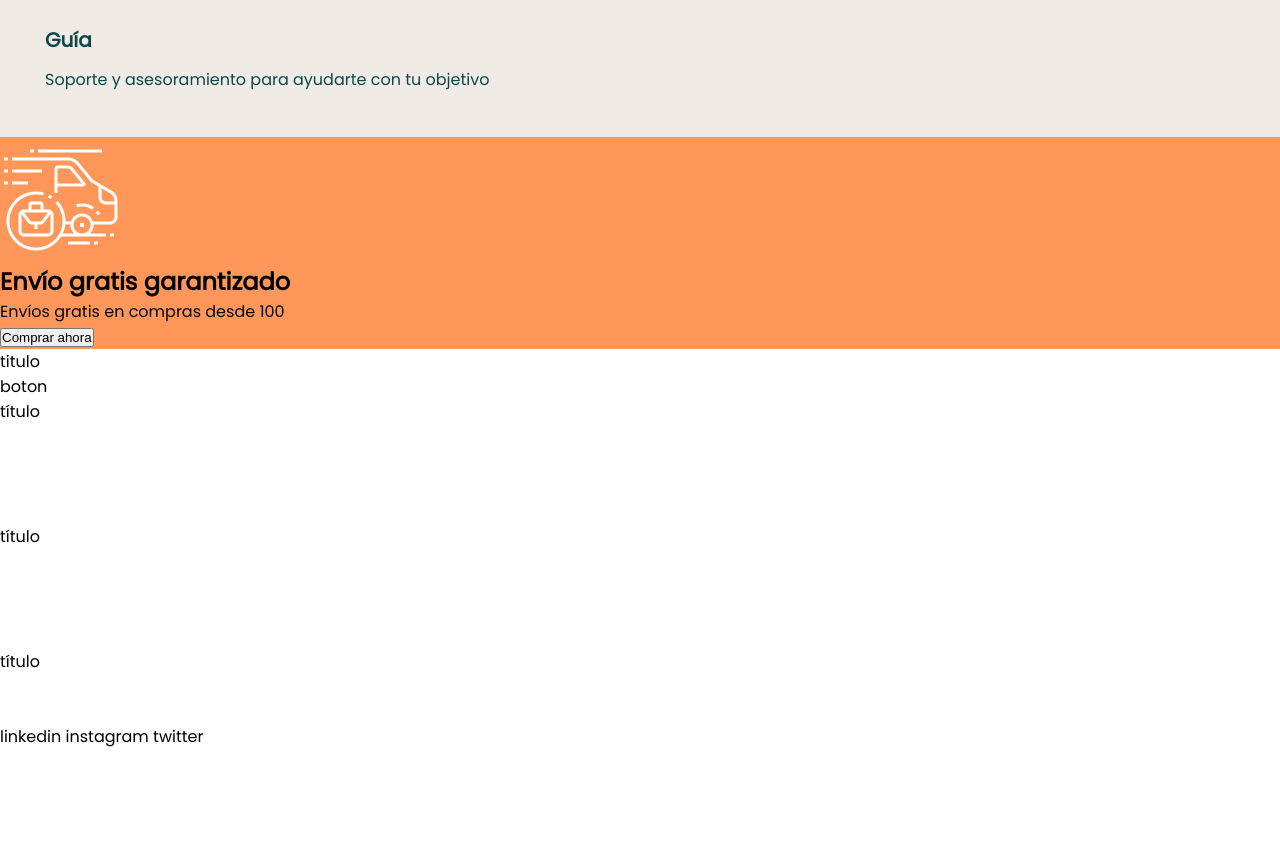
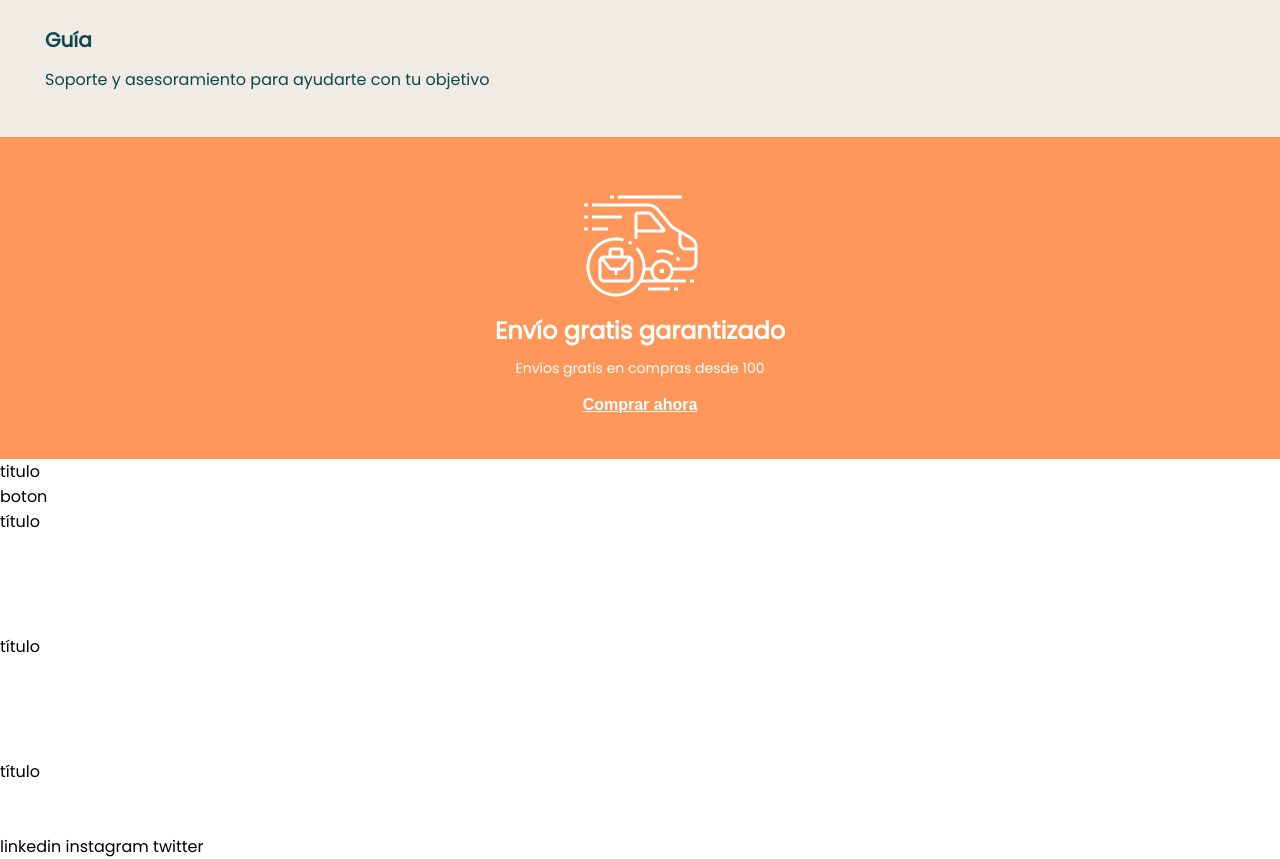
Before and after one commit to Adalab/modulo-1-evaluacion-final-aliciaapadron, a website: page src/html/index.html in a window 1280 px wide. Shown: the part 1600-2459 px from the top of the page. Before the commit the page ends 2349 px from the top, so only its background shows below. Drawn offline with nearby package versions, Linux system fonts and the light colour scheme; files that its build step writes are made by us from their sources; files whose address does not match are found by name.

Commit message:
add sass section2

```diff
--- a/src/html/partials/section2.html
+++ b/src/html/partials/section2.html
@@ -1,8 +1,9 @@
 <section class="section2">
 
-    <img src="./assets/images/go_6.png" alt="Imagen camión" title="Imagen envío" />
-    <h2>Envío gratis garantizado</h2>
-    <p>Envíos gratis en compras desde 100</p>
+    <div class="section2__divimg"><img class="section2__divimg--img" src="./assets/images/go_6.png" alt="Imagen camión"
+            title="Imagen envío" /></div>
+    <h2 class="section2__title">Envío gratis garantizado</h2>
+    <p class="section2__text">Envíos gratis en compras desde 100</p>
     <div class="button2">
         <form action="https://www.maisonsdumonde.com/ES/es/e/tendances-deco/landing" target="_blank"
             title="Ir a la tienda">
--- a/src/scss/layout/_section2.scss
+++ b/src/scss/layout/_section2.scss
@@ -1,3 +1,46 @@
 .section2 {
   background-color: $background-color-orange;
+  color: $color-white;
+  &__divimg {
+    display: flex;
+    align-items: center;
+    justify-content: center;
+    &--img {
+      margin-top: 46px;
+      width: 120px;
+      height: 120px;
+      display: flex;
+      align-items: center;
+      justify-content: center;
+      margin-bottom: 10px;
+    }
+  }
+
+  &__title {
+    font-size: 24px;
+    margin-bottom: 10px;
+    text-align: center;
+  }
+  &__text {
+    font-size: 14px;
+    text-align: center;
+  }
 }
+.button2 {
+  display: flex;
+  justify-content: center;
+  align-items: center;
+
+  &__button {
+    background-color: transparent;
+    color: $color-white;
+    font-size: 16px;
+    font-weight: bold;
+    height: 48px;
+    width: 176px;
+    border: none;
+    padding-top: 17px;
+    padding-bottom: 63px;
+    text-decoration: underline;
+  }
+}
```
